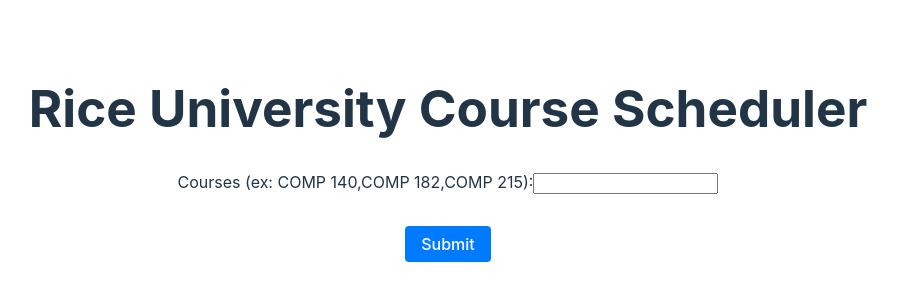
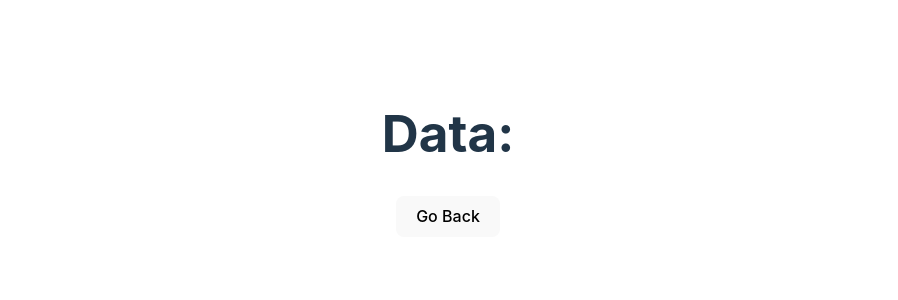
Before and after one commit to henry0225/CourseScheduler, a React (Vite) app in the folder frontend/: page /Schedules in a window 1280 px wide. Shown: the part 246-546 px from the top of the page, without its empty margins (192-1090 px from the left). Built offline with nearby package versions, Linux system fonts and the light colour scheme.

Commit message:
Fixed routes for display page

```diff
--- /dev/null
+++ b/frontend/components/Home.jsx
@@ -0,0 +1,48 @@
+import React, { useState, useEffect } from 'react'
+import { useNavigate } from "react-router-dom";
+function Home() {
+    const [courseList, setCourseList] = useState('');
+    const [result, setResult] = useState('');
+    const navigate = useNavigate();
+
+
+    function temp(){
+      console.log("result: ", result)
+      navigate("/Schedules", { state: courseList});
+    }
+    const handleSubmit = (event) => {
+      event.preventDefault();
+      const data = { courseList: courseList};
+
+      fetch('http://127.0.0.1:6969/test', {
+        method: 'POST',
+        headers: {
+          'Content-Type': 'application/json'
+        },
+        body: JSON.stringify(data)
+      })
+        .then(response => response.json())
+        .then(data => {
+          setResult(data.result);
+          navigate("/Schedules", { state: data.result});
+        })
+        .catch(error => console.error(error))
+        console.log("result: ", result)
+
+    }
+    return (
+      <div>
+        <h1>Rice University Course Scheduler</h1>
+        <form onSubmit={handleSubmit} style={{ display: 'block' }}>
+          <label style={{ display: 'block' }}>
+            Courses (ex: COMP 140,COMP 182,COMP 215):
+            <input type="text" value={courseList} onChange={(e) => setCourseList(e.target.value)} />
+          </label>
+
+          <button type="submit">Submit</button>
+        </form>
+      </div>
+    );
+  }
+
+  export default Home
--- /dev/null
+++ b/frontend/components/Schedules.jsx
@@ -0,0 +1,22 @@
+import React from "react";
+import {useNavigate, useLocation} from "react-router-dom";
+function Schedules() {
+  const navigate = useNavigate();
+  const location = useLocation();
+  const data = location.state || '';
+  console.log("hello : ", data)
+
+  function handleGoBack() {
+    navigate(-1);
+  }
+
+  return (
+    <div>
+      <h1>Data: {data}</h1>
+
+      <button onClick={handleGoBack}>Go Back</button>
+    </div>
+  );
+  }
+
+export default Schedules
--- a/frontend/package.json
+++ b/frontend/package.json
@@ -10,6 +10,9 @@
     "preview": "vite preview"
   },
   "dependencies": {
+    "@emotion/react": "^11.10.6",
+    "@emotion/styled": "^11.10.6",
+    "@mui/material": "^5.12.0",
     "react": "^18.2.0",
     "react-dom": "^18.2.0",
     "react-router-dom": "^6.10.0"
--- a/frontend/src/App.jsx
+++ b/frontend/src/App.jsx
@@ -1,71 +1,21 @@
+import { BrowserRouter as Router, Route, Routes } from 'react-router-dom'
 import React, { useState } from 'react'
-import { BrowserRouter as Router, Route, Switch } from 'react-router-dom';
-import reactLogo from './assets/react.svg'
-import viteLogo from '/vite.svg'
 import './App.css'
-
+import Home from '../components/Home'
+import Schedules from '../components/Schedules'
 function App() {
-  const [num1, setNum1] = useState('');
-  // const [num2, setNum2] = useState('');
-  // const [num3, setNum3] = useState('');
-  // const [num4, setNum4] = useState('');
-  const [result, setResult] = useState('');
-
-  const handleNum1Change = (event) => {
-    setNum1(event.target.value);
-  }
-
-  // const handleNum2Change = (event) => {
-  //   setNum2(event.target.value);
-  // }
-  // const handleNum3Change = (event) => {
-  //   setNum3(event.target.value);
-  // }
-  // const handleNum4Change = (event) => {
-  //   setNum4(event.target.value);
-  // }
-
-
-  const handleSubmit = (event) => {
-    event.preventDefault();
-    const data = { num1 };
-    fetch('http://127.0.0.1:6969/test', {
-      method: 'POST',
-      headers: {
-        'Content-Type': 'application/json'
-      },
-      body: JSON.stringify(data)
-    })
-      .then(response => response.json())
-      .then(data => setResult(data.result))
-      .catch(error => console.error(error))
-  }
 
   return (
-    <div>
-      <h1>Rice University Course Scheduler</h1>
-      <form onSubmit={handleSubmit} style={{ display: 'block' }}>
-        <label style={{ display: 'block' }}>
-          Courses (ex: COMP 140,COMP 182,COMP 215):
-          <input type="text" value={num1} onChange={handleNum1Change} />
-        </label>
+    <Router>
+       <main>
+        <Routes>
+            <Route path="/" element={<Home/>} />
+            <Route path="/Schedules" element={<Schedules/>} />
+        </Routes>
+      </main>
+    </Router>
 
-        <button type="submit">Submit</button>
-      </form>
-      {result && (
-        <div>
-          <p>Result:</p>
-          {result.map((innerList, index) => (
-            <ul key={index}>
-              {innerList.map((item, innerIndex) => (
-                <li key={innerIndex}>{item}</li>
-              ))}
-            </ul>
-          ))}
-        </div>
-      )}
-    </div>
-  )
+  );
 }
 
 export default App
```
Also changed, not shown: 2 other files (tests, documents, lock files or other folders).
